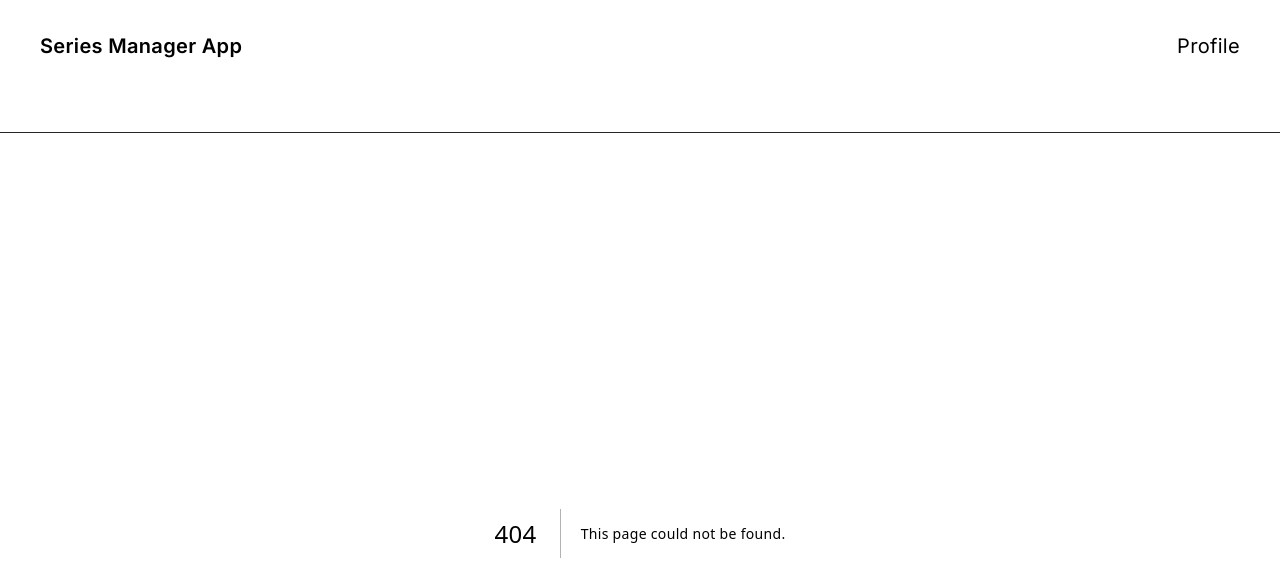
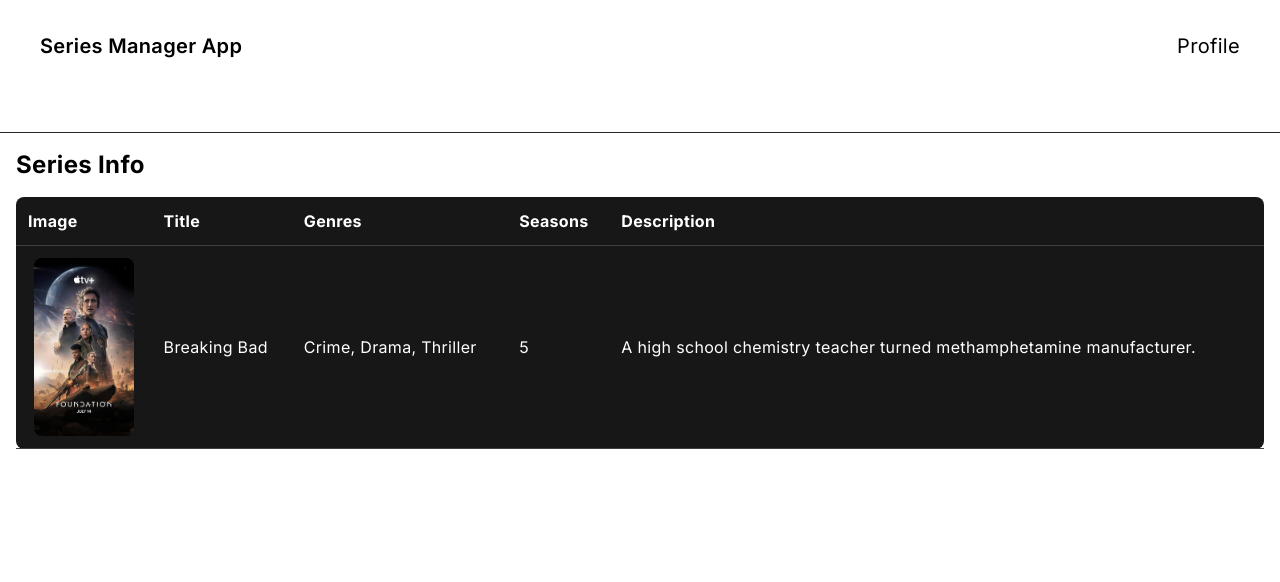
Before and after one commit to Mol-Anita/series-manager-app, a Next.js app: page /series/1 in a window 1280 px wide. Before the commit this address had no page. Shown: the top 582 px of the page. Built offline with nearby package versions, Linux system fonts and the light colour scheme.

Commit message:
feature: series info table added

```diff
--- a/src/api/series.ts
+++ b/src/api/series.ts
@@ -6,7 +6,6 @@ export type SeriesFilters = {
   search?: string;
   seasonNumber?: number;
 };
-
 
 type SeriesData = {
     title: string;
--- a/src/app/add-series/page.js
+++ b/src/app/add-series/page.js
@@ -3,6 +3,8 @@
 import AddSeriesForm from "@/components/forms/AddSeriesForm";
 
 const AddSeries = () => {
+
+
   return (
     <div className="flex justify-center">
       <AddSeriesForm />
--- /dev/null
+++ b/src/app/series/[id]/page.js
@@ -0,0 +1,17 @@
+"use client"
+
+import SeriesTable from "../../../components/SeriesTable";
+import { useParams } from "next/navigation";
+
+const SeriesPage = () => {
+    const {id} = useParams();
+
+  return (
+    <div className="p-4">
+      <h1 className="text-2xl font-bold mb-4">Series Info</h1>
+      <SeriesTable seriesId={id} />
+    </div>
+  );
+};
+
+export default SeriesPage;
--- a/src/components/DeleteButton.js
+++ b/src/components/DeleteButton.js
@@ -2,7 +2,7 @@ import Popup from "reactjs-popup";
 import "reactjs-popup/dist/index.css";
 import { deleteSeriesById } from "@/api/series";
 
-const DeleteButton = ({ seriesId, onDelete }) => { // Destructure props
+const DeleteButton = ({ seriesId, onDelete }) => {
   const handleClick = (close) => {
     try {
       onDelete(seriesId);
@@ -27,7 +27,7 @@ const DeleteButton = ({ seriesId, onDelete }) => { // Destructure props
             <div className="flex flex-row justify-center gap-6 px-7">
               <button
                 className="rounded-2xl px-4 py-0.5 text-red-500 bg-neutral-700"
-                onClick={() => handleClick(close)} // Pass close function
+                onClick={() => handleClick(close)}
               >
                 Delete
               </button>
--- a/src/components/SeriesCard.js
+++ b/src/components/SeriesCard.js
@@ -14,7 +14,9 @@ const SeriesCard = ({ isOnMaster, id, image, title, genres, seasons, onDelete})
         </div>
       )}
 
+
       <div className="flex justify-center overflow-hidden">
+      <Link href={`series/${id}`}>
         <Image
           src={image}
           width={230}
@@ -22,7 +24,10 @@ const SeriesCard = ({ isOnMaster, id, image, title, genres, seasons, onDelete})
           alt={title}
           className="object-cover max-w-[230px] max-h-[335px] scale-95"
         />
+        </Link>
       </div>
+
+
 
       <div className="pt-2 text-left">
         <h1 className="font-bold">{title}</h1>
--- /dev/null
+++ b/src/components/SeriesTable.js
@@ -0,0 +1,73 @@
+"use client";
+
+import Image from "next/image";
+import { useEffect, useState } from "react";
+import { getSeriesById } from "@/api/series";
+
+const SeriesTable = ({ seriesId }) => {
+  const [series, setSeries] = useState(null);
+  const [loading, setLoading] = useState(true);
+  const [error, setError] = useState(null);
+
+  useEffect(() => {
+    const fetchSeriesData = async () => {
+      try {
+        const data = await getSeriesById(seriesId);
+        setSeries(data);
+      } catch (error) {
+        setError("Failed to fetch series data");
+      } finally {
+        setLoading(false);
+      }
+    };
+
+    fetchSeriesData();
+  }, [seriesId]);
+
+  if (loading) {
+    return <p>Loading...</p>;
+  }
+
+  if (error) {
+    return <p>{error}</p>;
+  }
+
+  return (
+    <div className="overflow-x-auto">
+      <table className="min-w-full bg-neutral-900 text-white rounded-lg">
+        <thead>
+          <tr className="border-b border-neutral-700">
+            <th className="p-3 text-left">Image</th>
+            <th className="p-3 text-left">Title</th>
+            <th className="p-3 text-left">Genres</th>
+            <th className="p-3 text-left">Seasons</th>
+            <th className="p-3 text-left">Description</th>
+          </tr>
+        </thead>
+        <tbody>
+          {series && (
+            <tr key={series.id} className="border-b border-neutral-700">
+              <td className="p-3">
+                <div className="flex justify-center">
+                  <Image
+                    src={series.img}
+                    alt={series.title}
+                    width={100}
+                    height={150}
+                    className="object-cover rounded-lg"
+                  />
+                </div>
+              </td>
+              <td className="p-3">{series.title}</td>
+              <td className="p-3">{series.genre.join(", ")}</td>
+              <td className="p-3">{series.totalSeasons}</td>
+              <td className="p-3">{series.description}</td>
+            </tr>
+          )}
+        </tbody>
+      </table>
+    </div>
+  );
+};
+
+export default SeriesTable;
```
